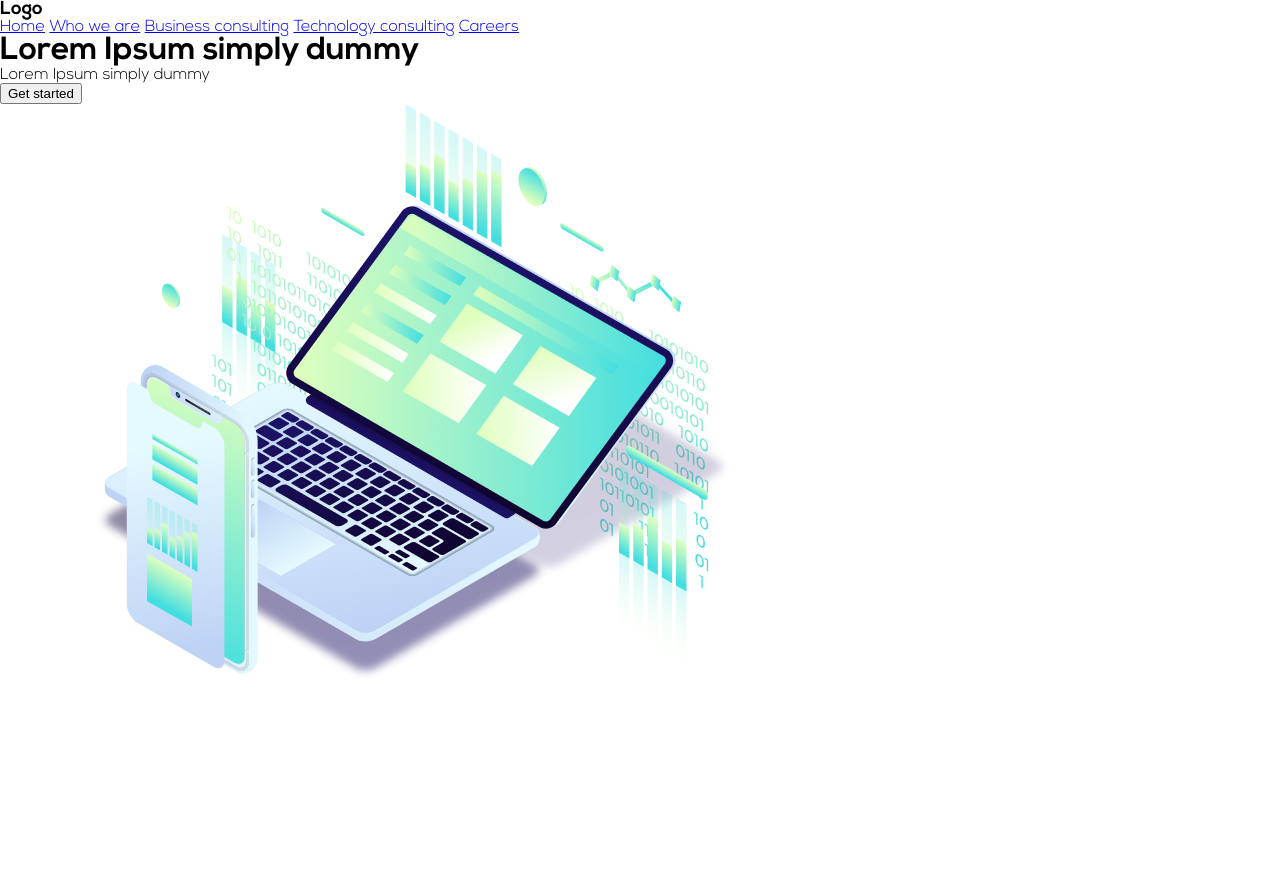
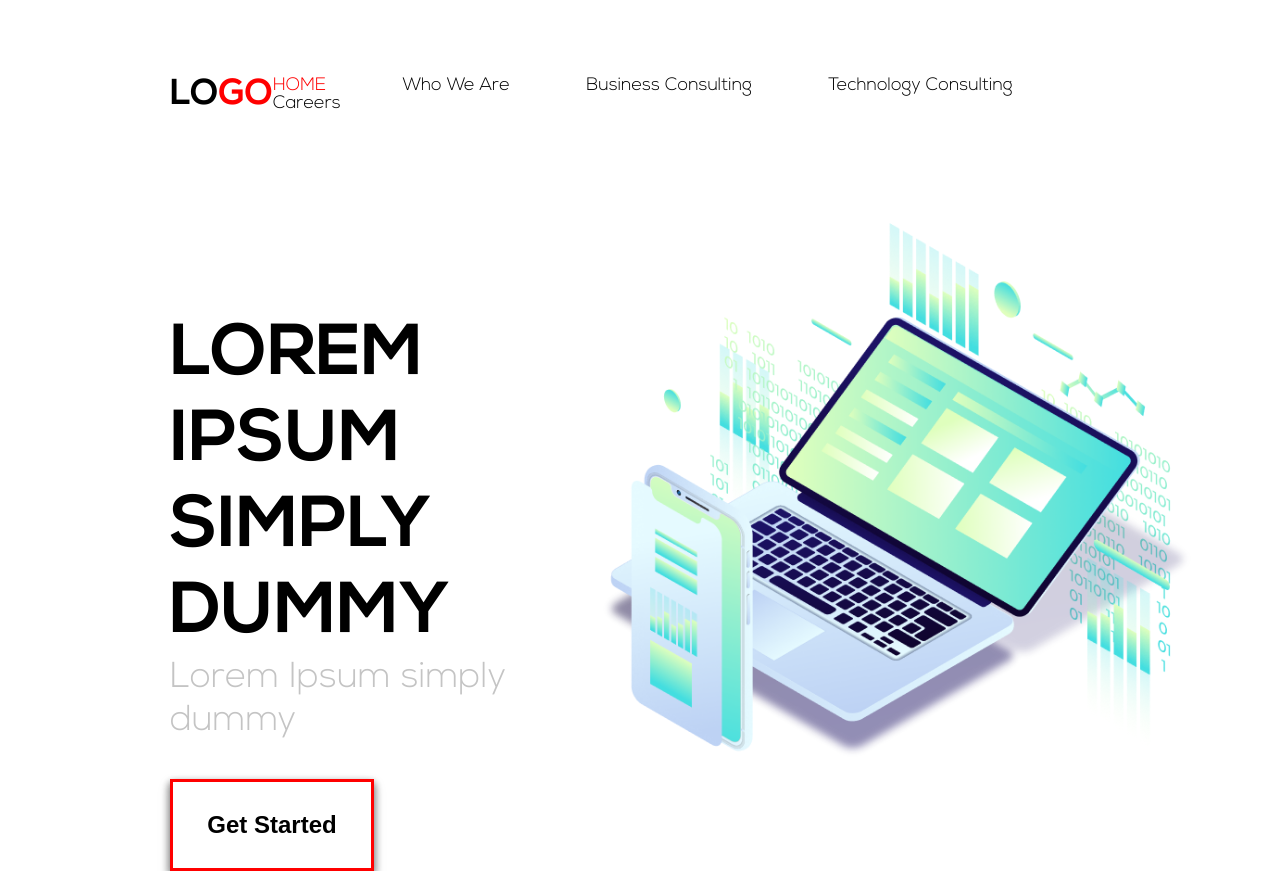
Before and after one commit to bohdanpodzihun/project, a plain HTML site: page index.html in a window 1280 px wide. Before the commit the page ends 800 px from the top, so only its background shows below. Drawn offline with Linux system fonts and the light colour scheme.

Commit message:
created styles for header

```diff
--- a/css/style.css
+++ b/css/style.css
@@ -21,31 +21,110 @@ body {
     font-weight: 400;
 }
 
-.header {
+:root {
+    --redColor: #FF0000;
 }
+
 .headerFlex {
+    display: flex;
+    justify-content: space-between;
+
 }
+
 .headerFlexItem {
+    margin-top: 77px;
+    margin-bottom: 110px;
 }
+
 .headerLogo {
+    margin-left: 170px;
+    font-style: normal;
+    font-weight: 700;
+    font-size: 36px;
+    line-height: 36px;
+    text-transform: uppercase;
 }
+
 .headerLogoColor {
+    color: var(--redColor);
 }
+
 .menu {
+    margin-right: 170px;
 }
+
 .firstMenu {
+    color: var(--redColor);
+    text-transform: uppercase;
+    text-decoration: none;
+    margin-right: 72px;
+    font-style: normal;
+    font-weight: 300;
+    font-size: 18px;
+    line-height: 18px;
 }
+
 .otherMenu {
+    text-transform: capitalize;
+    text-decoration: none;
+    margin-right: 72px;
+    color: #000;
+    font-style: normal;
+    font-weight: 300;
+    font-size: 18px;
+    line-height: 18px;
 }
+
+.otherMenu:last-child {
+    margin-right: 0;
+}
+
 .headerAboutFlex {
+    display: flex;
+    justify-content: space-between;
 }
-.headerAboutFlexItem {
+
+.headerAboutH1 {
+    margin-top: 90px;
+    margin-left: 170px;
+    width: 297px;
+    height: 344px;
+    font-style: normal;
+    font-weight: 900;
+    font-size: 72px;
+    line-height: 86px;
+    text-transform: uppercase;
 }
-.headerAboutH1 {
+
+.headerAboutP {
+    margin-left: 170px;
+    color: #C4C4C4;
+    font-style: normal;
+    font-weight: 400;
+    font-size: 36px;
+    line-height: 43px;
 }
-.headerAboutP {
+
+.headerAboutBtn {
+    margin-top: 36px;
+    margin-left: 170px;
+    filter: drop-shadow(0px 4px 4px
+    rgba(0, 0, 0, 0.25))
+    drop-shadow(0px 4px 4px
+    rgba(0, 0, 0, 0.25))
+    drop-shadow(0px 4px 4px
+    rgba(0, 0, 0, 0.25));
+    width: 204px;
+    height: 92px;
+    background-color: white;
+    border: 3px solid var(--redColor);
+    text-transform: capitalize;
+    font-style: normal;
+    font-weight: 700;
+    font-size: 24px;
+    line-height: 24px;
 }
-.headerAboutBtn {
+
+.headerAboutImg {
+    margin-right: 131px;
 }
-.headerAboutImg {
-}
```
